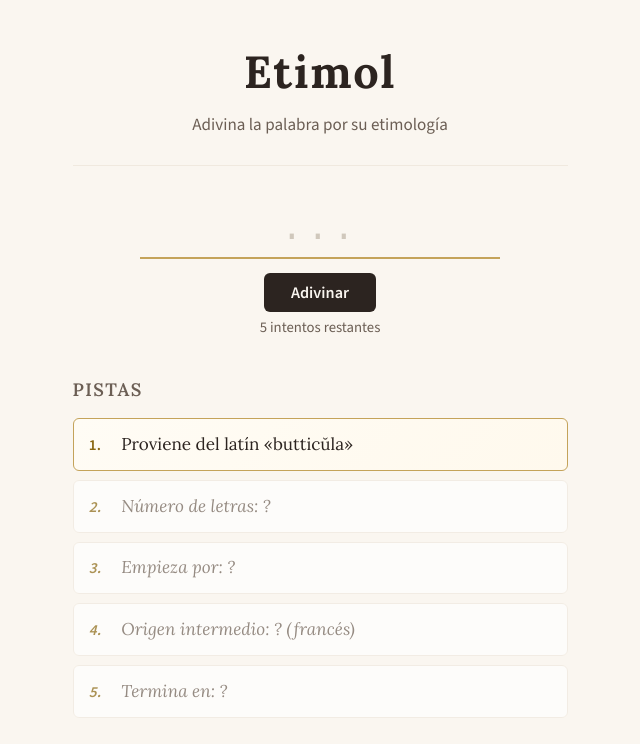
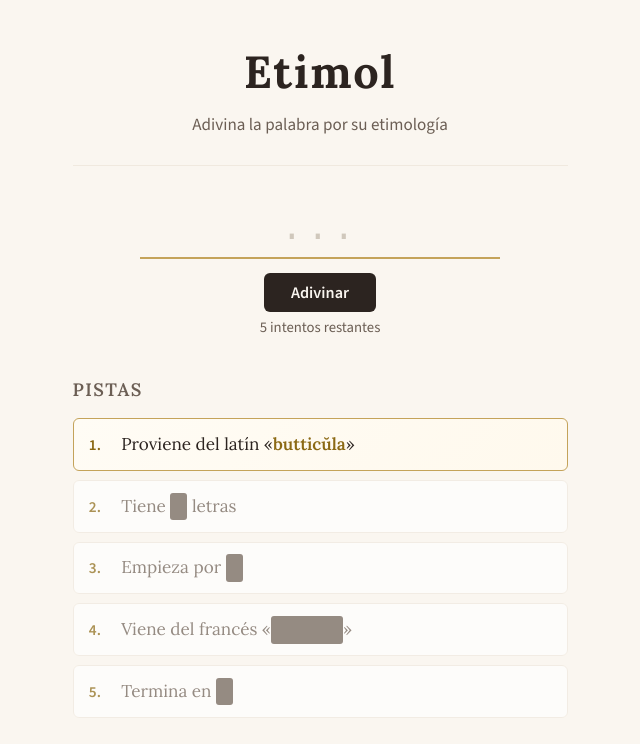
Before and after one commit to felipecalvo/etimol, a React (Vite) app: page / in a window 1280 px wide. Shown: the top 744 px of the page, without its empty margins (320-960 px from the left). Built offline with nearby package versions, Linux system fonts and the light colour scheme.

Commit message:
Restyle clues with spoiler tags

```diff
--- a/src/App.css
+++ b/src/App.css
@@ -67,7 +67,6 @@ header {
 
 .hint.locked {
   color: var(--ink-light);
-  font-style: italic;
   opacity: 0.7;
 }
 
@@ -81,6 +80,24 @@ header {
 
 .hint-text {
   font-size: 0.95rem;
+}
+
+.spoiler {
+  display: inline-block;
+  background: var(--ink-light);
+  color: transparent;
+  border-radius: 3px;
+  padding: 0 0.3em;
+  cursor: default;
+  user-select: none;
+  transition: all 0.35s ease;
+}
+
+.spoiler.open {
+  background: transparent;
+  color: var(--accent);
+  padding: 0;
+  font-weight: 600;
 }
 
 /* ── Word input (front and center) ── */
--- a/src/App.tsx
+++ b/src/App.tsx
@@ -217,11 +217,16 @@ export default function App() {
         <ol className="hints-list">
           {wordData.hints.map((hint, i) => {
             const isRevealed = i < revealedHints;
+            const parts = hint.template.split("{spoiler}");
             return (
               <li key={i} className={`hint ${isRevealed ? "revealed" : "locked"}`}>
                 <span className="hint-number">{i + 1}.</span>
                 <span className="hint-text">
-                  {isRevealed ? hint.revealedContent : hint.previewLabel}
+                  {parts[0]}
+                  <span className={`spoiler ${isRevealed ? "open" : ""}`}>
+                    {isRevealed ? hint.spoilerText : hint.spoilerText.replace(/./g, "•")}
+                  </span>
+                  {parts[1]}
                 </span>
               </li>
             );
--- a/src/data.ts
+++ b/src/data.ts
@@ -11,28 +11,28 @@ const todayWord: WordData = {
   hints: [
     {
       type: "etymology",
-      previewLabel: "Origen más antiguo",
-      revealedContent: "Proviene del latín «butticŭla»",
+      template: "Proviene del latín «{spoiler}»",
+      spoilerText: "butticŭla",
     },
     {
       type: "letter_count",
-      previewLabel: "Número de letras: ?",
-      revealedContent: "Tiene 7 letras",
+      template: "Tiene {spoiler} letras",
+      spoilerText: "7",
     },
     {
       type: "starts_with",
-      previewLabel: "Empieza por: ?",
-      revealedContent: "Empieza por B",
+      template: "Empieza por {spoiler}",
+      spoilerText: "b",
     },
     {
       type: "etymology",
-      previewLabel: "Origen intermedio: ? (francés)",
-      revealedContent: "Viene del francés «bouteille»",
+      template: "Viene del francés «{spoiler}»",
+      spoilerText: "bouteille",
     },
     {
       type: "ends_with",
-      previewLabel: "Termina en: ?",
-      revealedContent: "Termina en A",
+      template: "Termina en {spoiler}",
+      spoilerText: "a",
     },
   ],
 };
```
Also changed, not shown: src/types.ts (+4 -4 lines).
